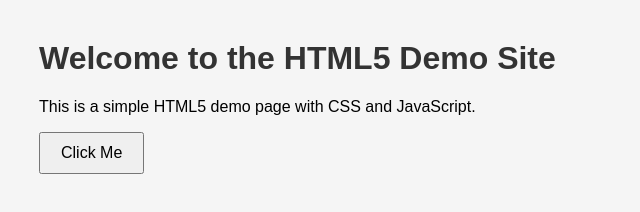
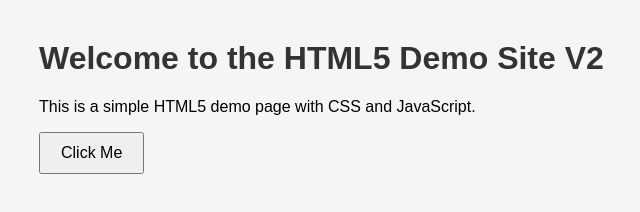
Before and after one commit to ajikjose/html5Demo, a plain HTML site: page index.html in a window 1280 px wide. Shown: the full height of the page, 1-641 px from the left. Drawn offline with Linux system fonts and the light colour scheme.

Commit message:
Update index.html V2

```diff
--- a/index.html
+++ b/index.html
@@ -8,7 +8,7 @@
 </head>
 <body>
     <header>
-        <h1>Welcome to the HTML5 Demo Site</h1>
+        <h1>Welcome to the HTML5 Demo Site V2</h1>
     </header>
     <section>
         <p>This is a simple HTML5 demo page with CSS and JavaScript.</p>
```
